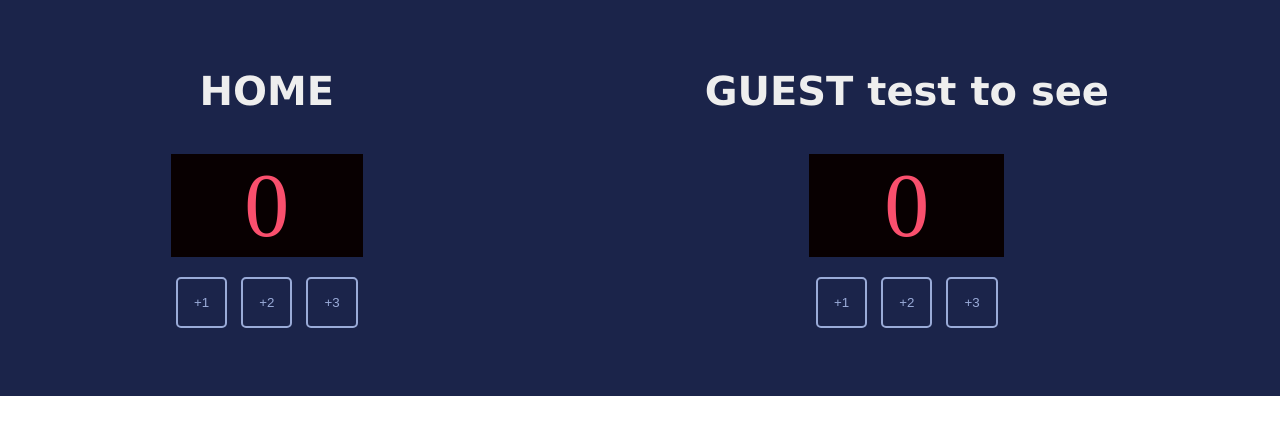
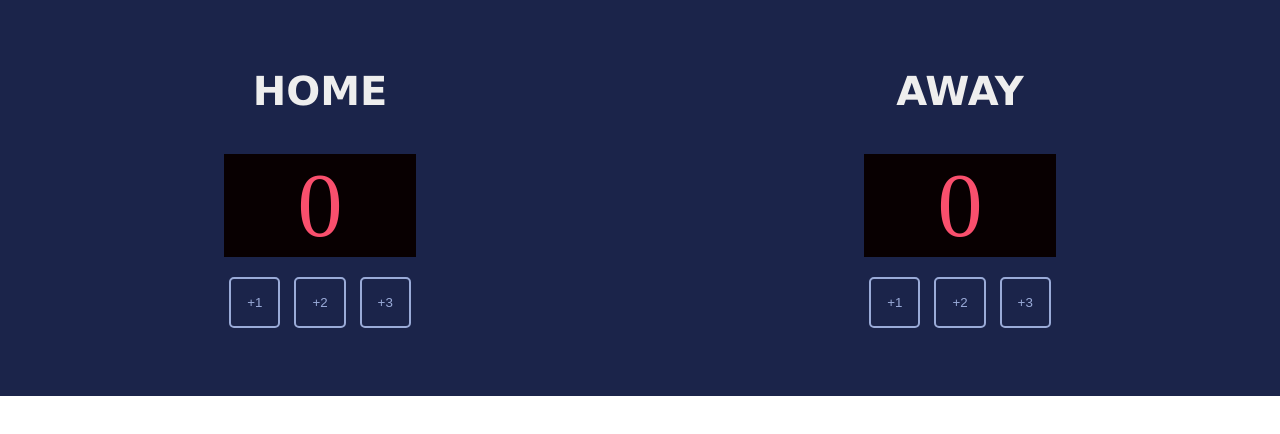
Before and after one commit to CDunkel1/scoreboard, a plain HTML site: page index.html in a window 1280 px wide. Drawn offline with Linux system fonts and the light colour scheme; a web font is replaced by a local one.

Commit message:
guest/away

```diff
--- a/index.html
+++ b/index.html
@@ -22,7 +22,7 @@
             </div>
 
             <div id="guest">
-                <h3 id="team">GUEST test to see</h3>
+                <h3 id="team">AWAY</h3>
 
                 <div id="score">
                     <p id = "guest-el"></p>
```
